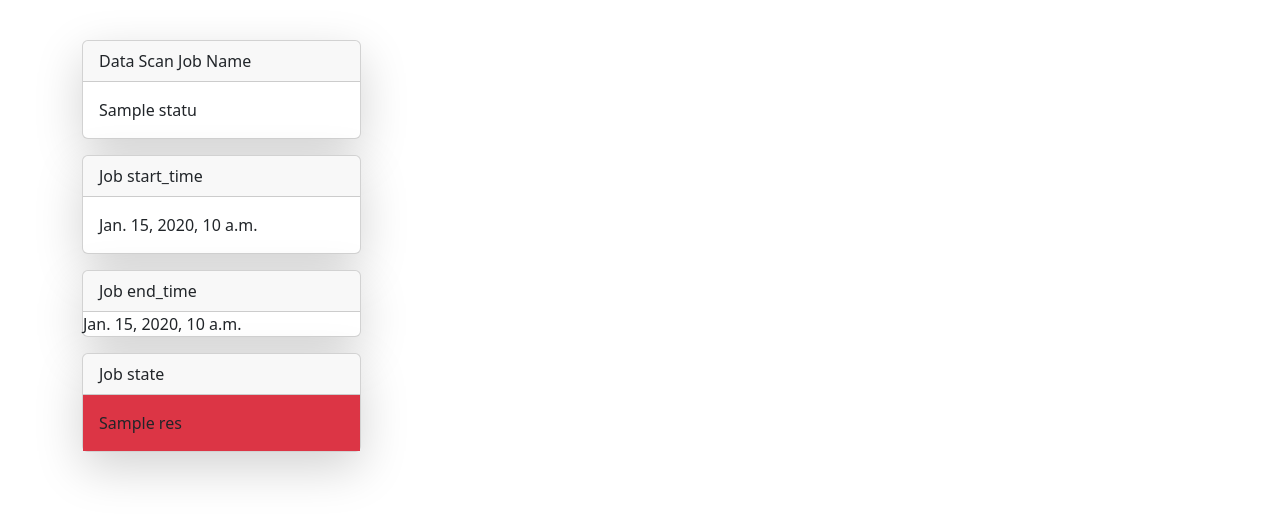
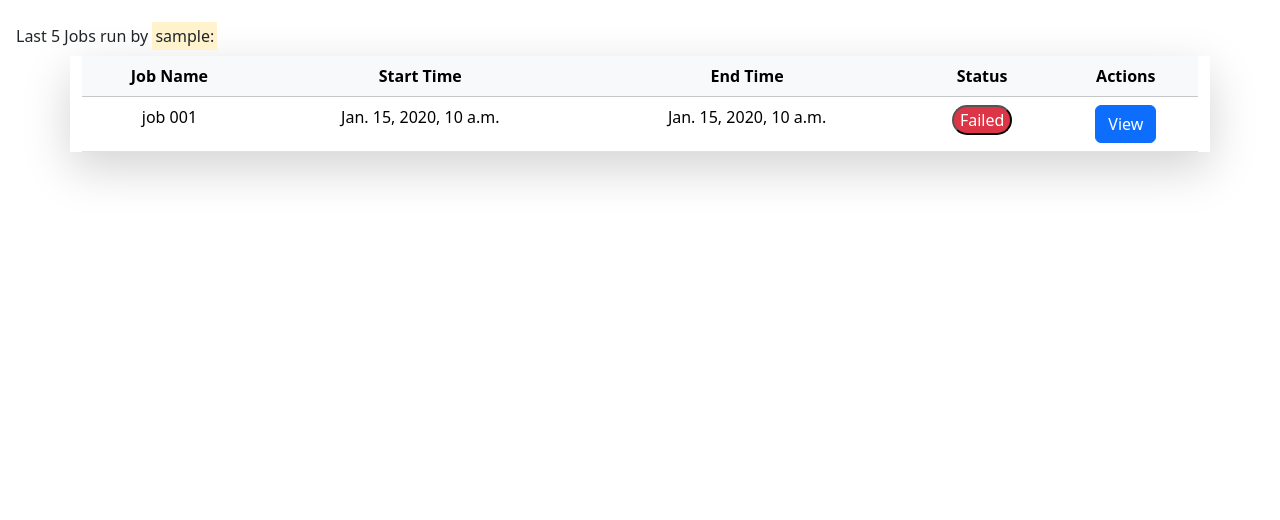
Before and after one commit to venkateshravik/Data-Onboarding-Utility, a Django app: template backend/dot/templates/dataplexJobStatus.html in a window 1280 px wide. Shown: the part 64-584 px from the top of the page. Run offline with Django 4.2, Linux system fonts and the light colour scheme; a user stored in the database is signed in; tables that the repository leaves empty hold one stand-in row (values such as "Sample post"); the template is opened without the code that fills it: most values are stand-ins (such as "Sample title", 1, 10 or a date in 2020); some libraries are stand-ins or nearby versions.

Commit message:
fix issues&add jobstatus

```diff
--- a/backend/dot/dot/settings.py
+++ b/backend/dot/dot/settings.py
@@ -24,7 +24,7 @@ BASE_DIR = Path(__file__).resolve().parent.parent
 SECRET_KEY = 'django-insecure-e=6pnisajacpx19a%5=(%bwdt&3l5ku1g&+swzk5u1bwi^72y4'
 
 # SECURITY WARNING: don't run with debug turned on in production!
-DEBUG = False
+DEBUG = True
 
 ALLOWED_HOSTS = ["*","35.223.155.130"]
 
--- a/backend/dot/templates/dataplexJobStatus.html
+++ b/backend/dot/templates/dataplexJobStatus.html
@@ -1,12 +1,22 @@
 {% include 'home.html' %}
 
+<style>
+    .table {
+      width: 100%;
+    }
+
+    th, td {
+      text-align: center;
+      padding: 8px;
+    }
+  </style>
 {% if message %}
 <div class="card shadow-lg w-25 my-3">
     <div class="card-header">Jobs</div>
             <div>{{message}}</div>
 </div>
 {% else %}
-
+<!-- <div class="px-3 mb-2">Latest Job Status : </div>
 <div class="container align-items-center">
     <div class="card shadow-lg w-25 my-3">
         <div class="card-header">Data Scan Job Name</div>
@@ -23,23 +33,56 @@
     <div class="card shadow-lg w-25 my-3">
         <div class="card-header">Job state</div>
                 {% if status.state == 4 %}
-                <div class=" card-body bg-success">SUCCEEDED</div>
+                <div class=" card-body bg-success text-white">SUCCEEDED</div>
                 {% else %}
-                <div class="card-body bg-danger">{{status.res}}</div>
+                <div class="card-body bg-danger text-white">{{status.res}}</div>
                 {% endif %}
         </div>
 
     </div>
-</div>
-<!-- <div>Last 5 Jobs run by {{request.user.username}}:</div><br>
-{% for job in status.job_list %}
-<ul class="list-group">
-    <li class="list-group-item active" aria-current="true">{{ forloop.counter }}.Job Name: {{job.name}}</li>
-    <li class="list-group-item">Job_start_time: {{job.job_start_time}}</li>
-    <li class="list-group-item">Job_end_time: {{job.job_end_time}}</li>
-    <li class="list-group-item">Job_status: {{job.job_status}}</li>
-  </ul>
-{% endfor %} -->
+</div> -->
+<div class="px-3 mb-2">Last 5 Jobs run by <mark>{{request.user.username}}:</mark></div>
+  <div class="container shadow-lg">
+    <table class="table table-hover">
+      <thead class="table-light">
+        <tr>
+          <!-- <th>Project ID</th>
+          <th>Location</th>
+          <th>Dq Scan Name</th> -->
+          <th>Job Name</th>
+          <th>Start Time</th>
+          <th>End Time</th>
+          <th>Status</th>
+          <th>Actions</th>
+        </tr>
+      </thead>
+      <tbody class="table-hover">
+        {% for job in status.job_list %}
+        <tr>
+          <td>job 00{{ forloop.counter }}</td>
+          <td>{{job.job_start_time}}</td>
+          <td>{{job.job_end_time}}</td>
+          <td>
+            {% if job.job_status == 4 %}
+            <button class="bg-success text-white rounded-pill">Succeeded</button>
 
+            {% elif job.job_status == 7 %}
+            <button class="bg-secondary text-white rounded-pill">Pending</button>
 
+            {% elif job.job_status == 1 %}
+            <button class="bg-warning text-white rounded-pill">Running</button>
+
+            {%else%}
+            <button class="bg-danger text-white rounded-pill">Failed</button>
+            {%endif%}
+        </td>
+          <td class="actions">
+            <a href="https://console.cloud.google.com/dataplex/govern/quality?project={{project}}"><button type="button" class="btn btn-primary">View</button></a>
+          </td>
+        </tr>
+        {% endfor %}
+      </tbody>
+    </table>
+  </div>
+  <br>
 {% endif %}
--- a/backend/dot/templates/upload.html
+++ b/backend/dot/templates/upload.html
@@ -27,7 +27,7 @@
         </div>
         <div class="card-footer">
             <div class="d-flex flex-column align-items-end">
-                <a class="btn btn-outline-secondary btn-sm" href="/ingest">Open Last Ingest Table</a>
+                <a class="btn bg-warning btn-sm" href="/ingest">Open Last Ingest Table</a>
             </div>
         </div>
     </div>
```
Also changed, not shown: backend/dot/bqconnector/models.py (+11 -0 lines), backend/dot/bqconnector/views.py (+10 -7 lines).
